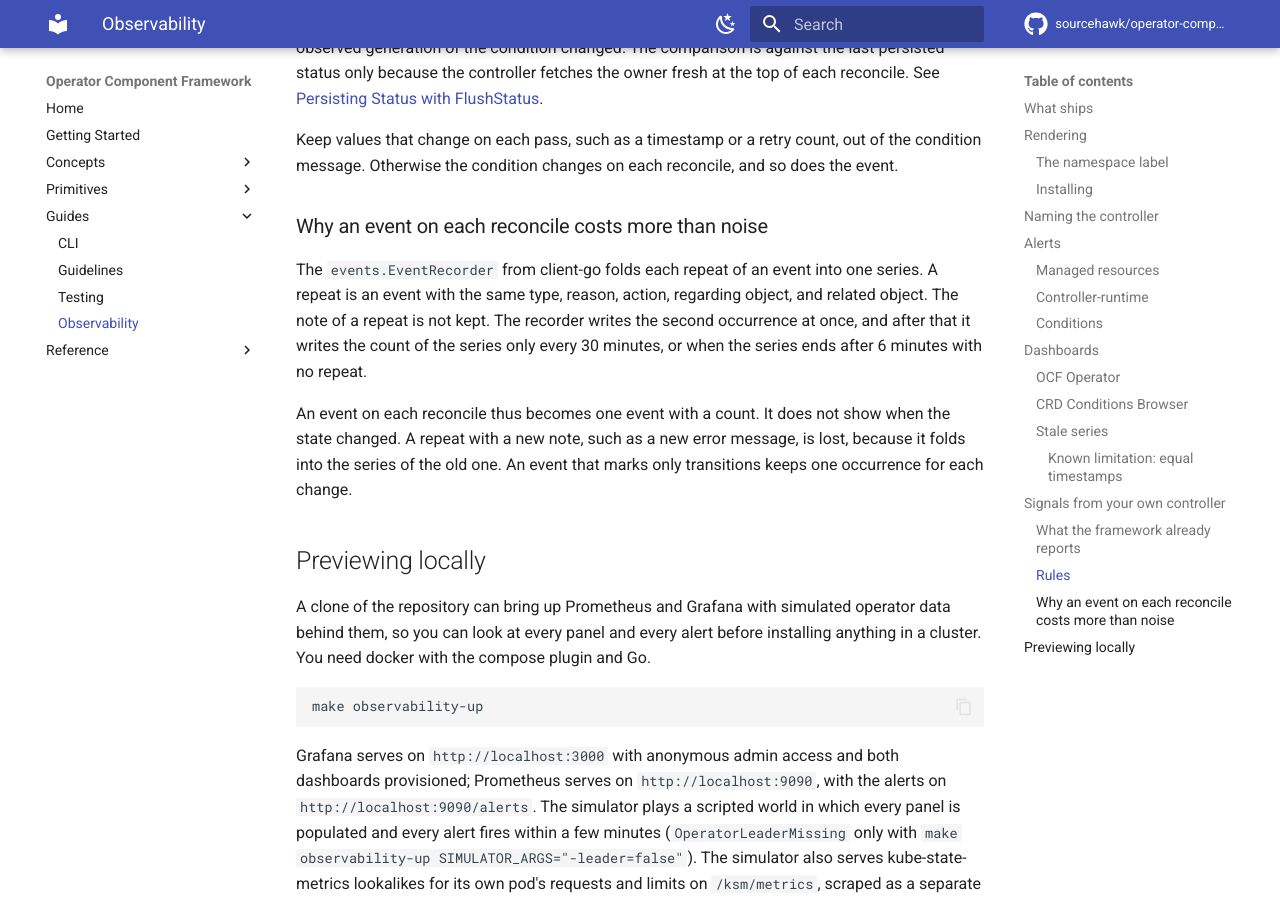
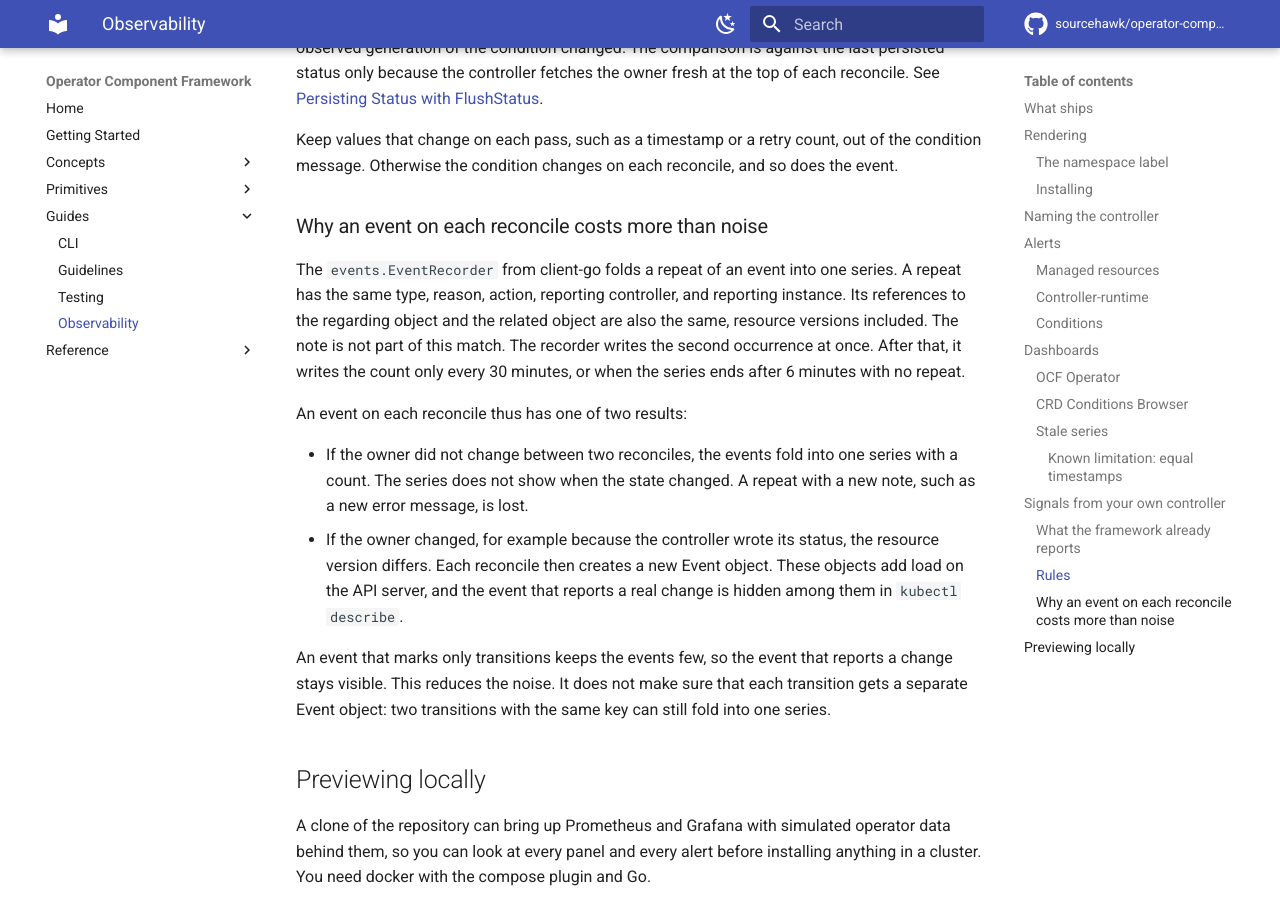
Before and after one commit to sourcehawk/operator-component-framework, an MkDocs documentation site: the page built from docs/observability.md, in a window 1280 px wide and 900 px high, scrolled down 13763 px. Built offline with MkDocs 1.6.1 and Material for MkDocs 9.7.7, drawn with Linux system fonts in a browser that asks for light colours; comment, search, counter and statistics services are not loaded.

Commit message:
docs(observability): state the full series key of a repeated event
client-go matches a repeat on the full references to the regarding and
related objects, resource versions included, and on the reporting
controller and instance. An Updated<Kind> event for a real rewrite
therefore has a new key and does not fold, so the resource metrics text
was wrong to say that the hot loop folds into one series. It now says
why events cannot give the rate signal: they concern one owner, expire,
and cannot drive an alert.

The section on events on each reconcile now gives both results: a
series that hides changes when the owner did not change, and one new
Event object for each reconcile when it did. It no longer says that
transition-only events keep one occurrence for each change.

Co-Authored-By: Claude Opus 5.5 <noreply@anthropic.com>

```diff
--- a/docs/observability.md
+++ b/docs/observability.md
@@ -431,14 +431,23 @@ condition changes on each reconcile, and so does the event.
 
 ### Why an event on each reconcile costs more than noise
 
-The `events.EventRecorder` from client-go folds each repeat of an event into one series. A repeat is an event with the
-same type, reason, action, regarding object, and related object. The note of a repeat is not kept. The recorder writes
-the second occurrence at once, and after that it writes the count of the series only every 30 minutes, or when the
-series ends after 6 minutes with no repeat.
+The `events.EventRecorder` from client-go folds a repeat of an event into one series. A repeat has the same type,
+reason, action, reporting controller, and reporting instance. Its references to the regarding object and the related
+object are also the same, resource versions included. The note is not part of this match. The recorder writes the second
+occurrence at once. After that, it writes the count only every 30 minutes, or when the series ends after 6 minutes with
+no repeat.
 
-An event on each reconcile thus becomes one event with a count. It does not show when the state changed. A repeat with a
-new note, such as a new error message, is lost, because it folds into the series of the old one. An event that marks
-only transitions keeps one occurrence for each change.
+An event on each reconcile thus has one of two results:
+
+- If the owner did not change between two reconciles, the events fold into one series with a count. The series does not
+  show when the state changed. A repeat with a new note, such as a new error message, is lost.
+- If the owner changed, for example because the controller wrote its status, the resource version differs. Each
+  reconcile then creates a new Event object. These objects add load on the API server, and the event that reports a real
+  change is hidden among them in `kubectl describe`.
+
+An event that marks only transitions keeps the events few, so the event that reports a change stays visible. This
+reduces the noise. It does not make sure that each transition gets a separate Event object: two transitions with the
+same key can still fold into one series.
 
 ## Previewing locally
 
```
Also changed, not shown: docs/component.md (+3 -3 lines), plugin/skills/building-components/references/component.md (+3 -3 lines), plugin/skills/building-components/references/observability.md (+16 -7 lines).
